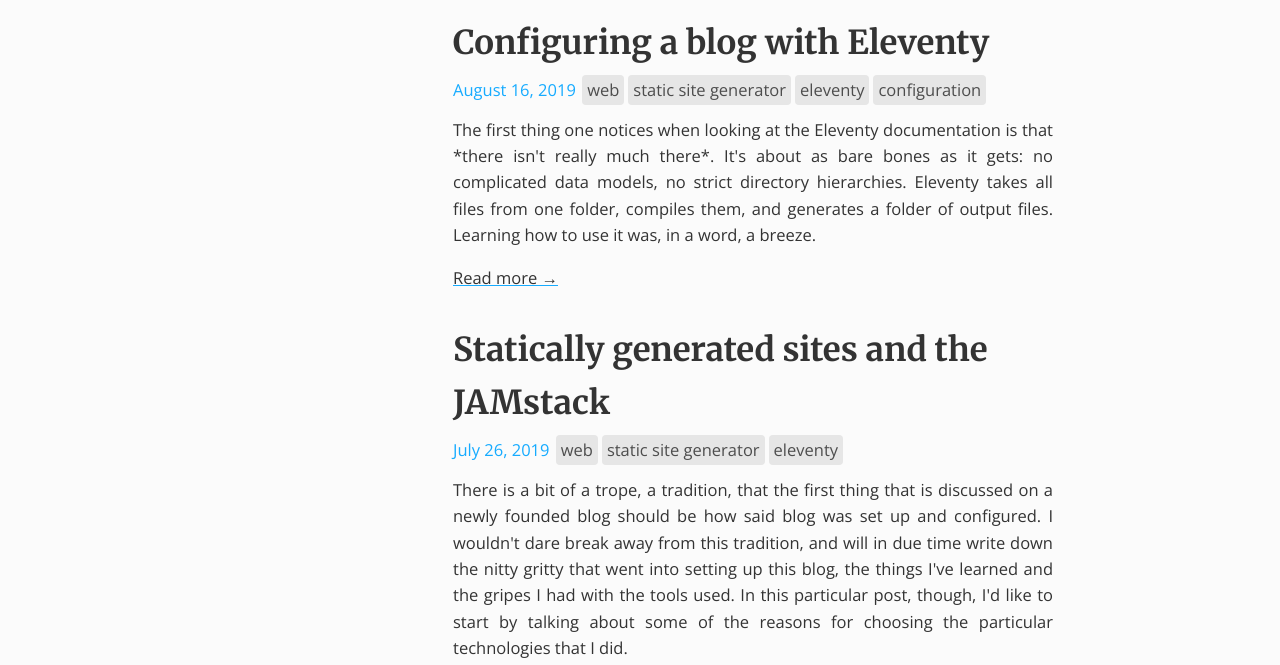
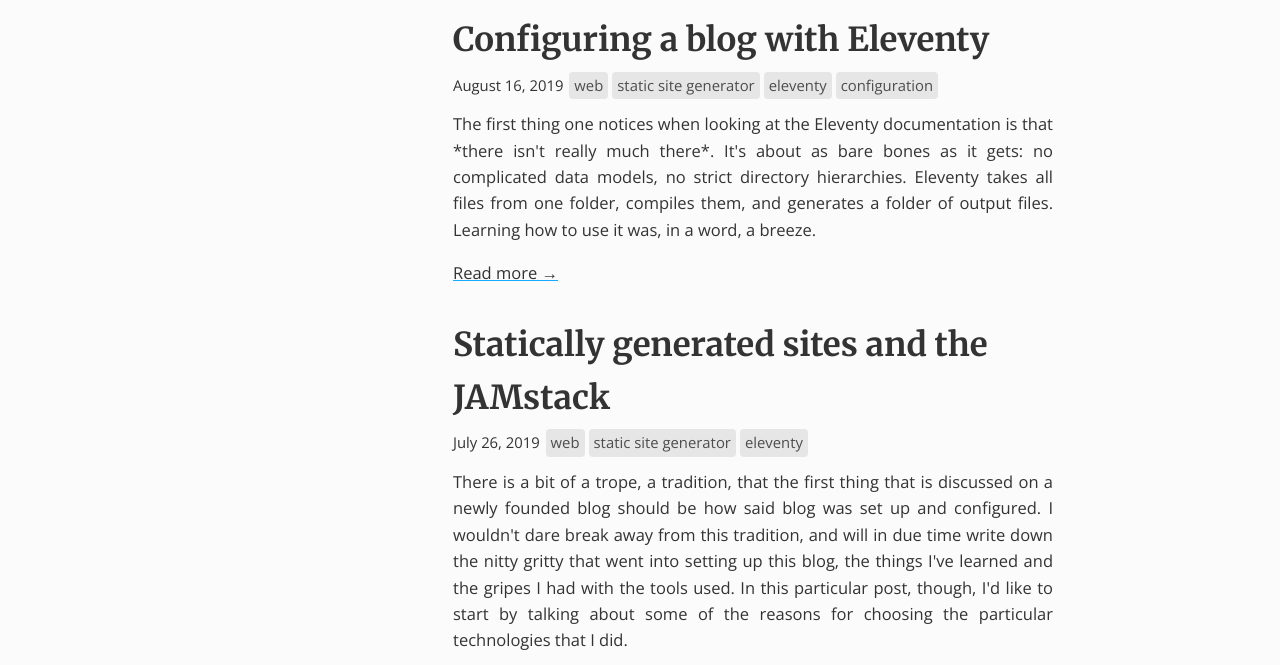
Before and after one commit to sroelants/sroelants, an Eleventy site: page src/index.njk in a window 1280 px wide. Shown: the part 810-1475 px from the top of the page. Built offline with nearby package versions, Linux system fonts and the light colour scheme; Eleventy itself is replaced by a stand-in of ours; files that its build step writes are made by us from their sources; what markdown-it-katex would draw is missing.

Commit message:
Changed date color for readability

```diff
--- a/src/_includes/assets/sass/style.sass
+++ b/src/_includes/assets/sass/style.sass
@@ -184,9 +184,8 @@ body
 .post-metadata
   position: relative
   bottom: -0.3em
+  font-size: 0.9em
 
-.date
-  color: $fg-highlight
 
 .tag
   display: inline-block
```
Also changed, not shown: src/_includes/assets/css/style.css.
